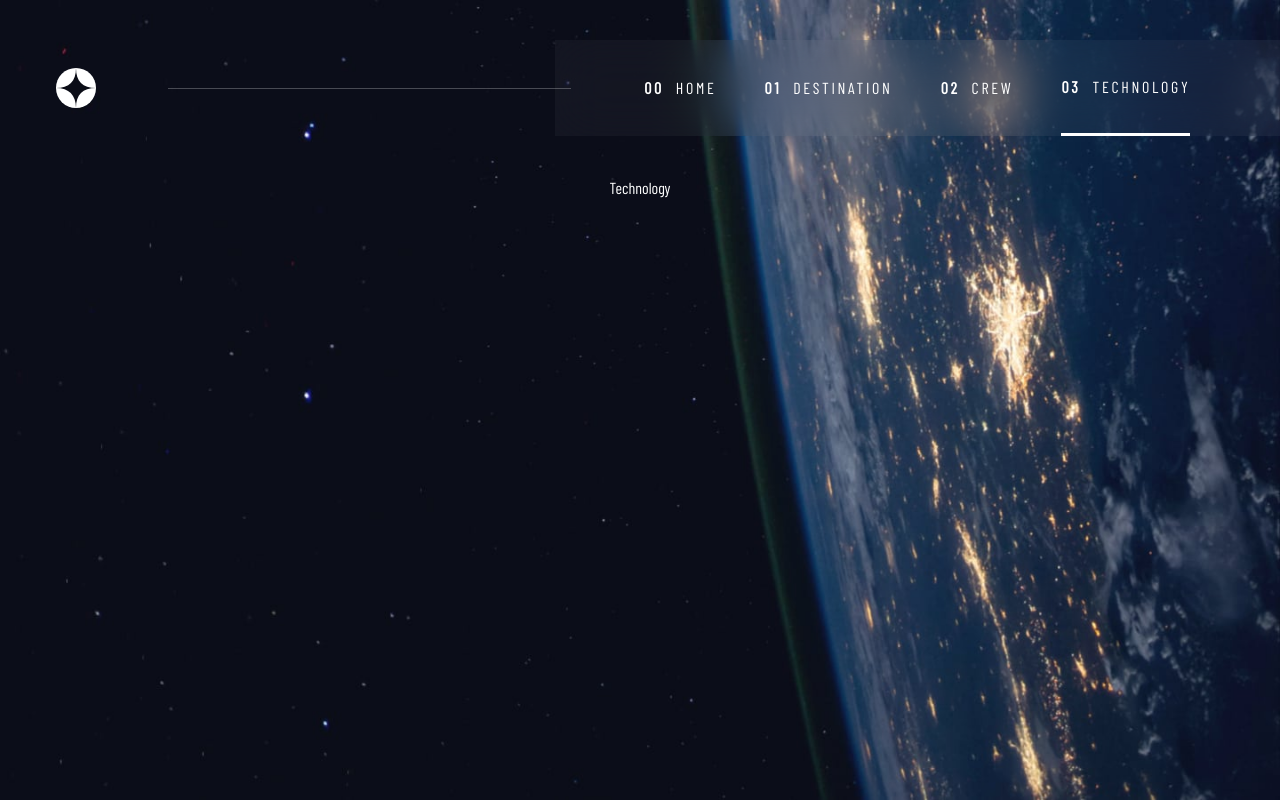
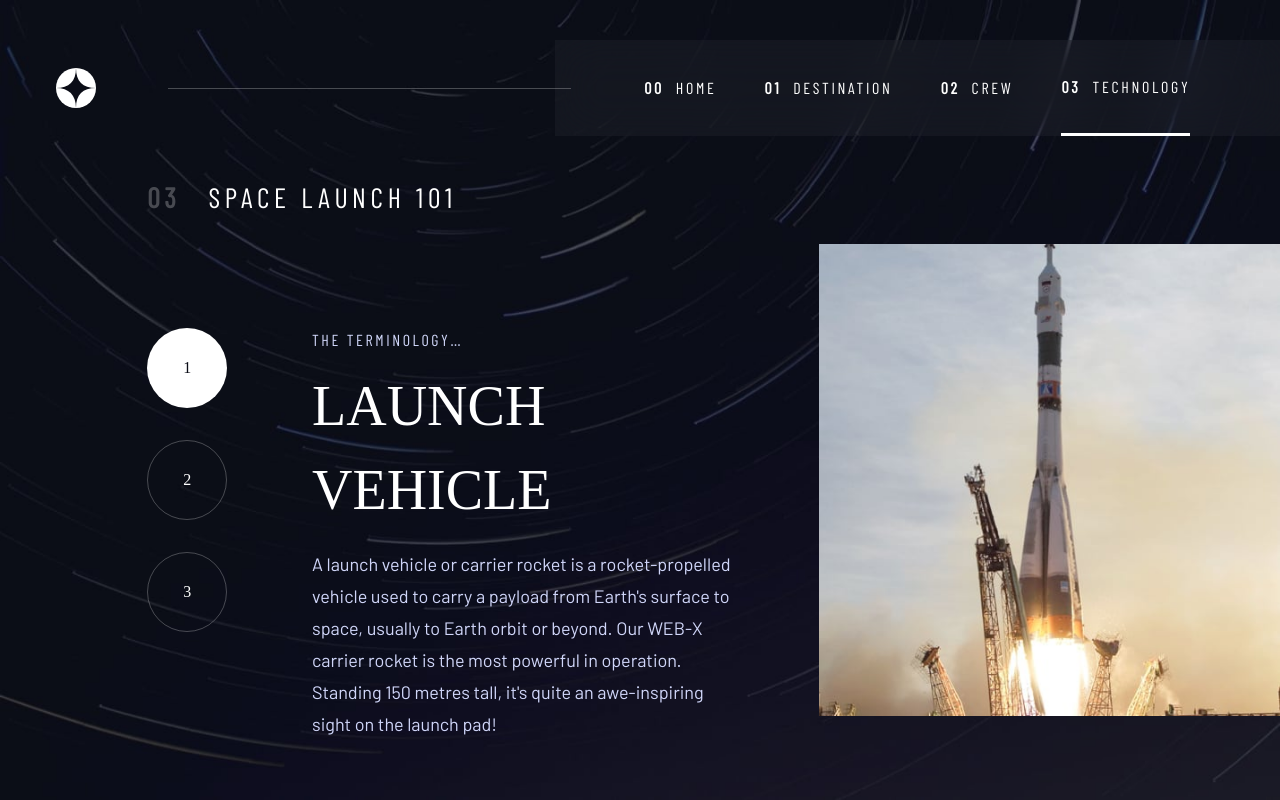
Before and after one commit to chakkasailesh/space-tourism-ui, a React (Create React App) app: page /technology in a window 1280 px wide. Built offline with nearby package versions, Linux system fonts and the light colour scheme; a web font is replaced by a local one.

Commit message:
added technology component

```diff
--- a/src/components/Destination.js
+++ b/src/components/Destination.js
@@ -81,7 +81,7 @@ const Destination = () => {
           <p className="text-center lg:text-start text-light text-[0.9375em] leading-[25px] sm:text-[1em] sm:leading-7 lg:text-[1.125em] lg:leading-8 font-barlow mb-8 sm:mb-16">
             {destinations[index].description}
           </p>
-          <div className="text-center lg:text-start flex flex-col sm:flex-row sm:gap-[50px] lg:gap-[4.7vw] sm:justify-center lg:justify-normal border-t-[#383B4B] border-t pt-7">
+          <div className="text-center lg:text-start flex flex-col sm:flex-row gap-4 sm:gap-[50px] lg:gap-[4.7vw] sm:justify-center lg:justify-normal border-t-[#383B4B] border-t pt-7">
             <div>
               <p className="text-[0.875em] tracking-[2.36px] text-light">
                 AVG. DISTANCE
--- a/src/components/Technology.js
+++ b/src/components/Technology.js
@@ -1,7 +1,96 @@
-import React from 'react'
+import React, { useState, useContext, useEffect } from 'react'
+import {
+  spaceportlandscape,
+  spaceportpotrait,
+  capsulepotrait,
+  capsulelandscape,
+  vehiclelandscape,
+  vehiclepotrait,
+} from '../assets/index'
+import { Context } from '../App'
+
+const technologies = [
+  {
+    id: 0,
+    name: 'LAUNCH VEHICLE',
+    description: `A launch vehicle or carrier rocket is a rocket-propelled vehicle used to carry a payload from Earth's surface to space, usually to Earth orbit or beyond. Our WEB-X carrier rocket is the most powerful in operation. Standing 150 metres tall, it's quite an awe-inspiring sight on the launch pad!`,
+    image1: vehiclelandscape,
+    image2: vehiclepotrait,
+  },
+  {
+    id: 1,
+    name: 'SPACEPORT',
+    description: `A spaceport or cosmodrome is a site for launching (or receiving) spacecraft, by analogy to the seaport for ships or airport for aircraft. Based in the famous Cape Canaveral, our spaceport is ideally situated to take advantage of the Earth’s rotation for launch.`,
+    image1: spaceportlandscape,
+    image2: spaceportpotrait,
+  },
+  {
+    id: 2,
+    name: 'SPACE CAPSULE',
+    description: `A space capsule is an often-crewed spacecraft that uses a blunt-body reentry capsule to reenter the Earth's atmosphere without wings. Our capsule is where you'll spend your time during the flight. It includes a space gym, cinema, and plenty of other activities to keep you entertained.`,
+    image1: capsulelandscape,
+    image2: capsulepotrait,
+  },
+]
 
 const Technology = () => {
-  return <div>Technology</div>
+  const [index, setIndex] = useState(0)
+  const setChild = useContext(Context)
+  useEffect(() => {
+    setChild('technology')
+  }, [setChild])
+  return (
+    <div className="flex flex-col w-full">
+      <p className="text-center lg:text-start text-[1em] tracking-[2.7px] sm:text-[1.25em] sm:tracking-[3.38px] xl:text-[1.75em] xl:tracking-[4.72px] sm:self-start sm:mt-10 lg:mt-0 sm:ml-14 lg:ml-[11.5vw] mb-8 sm:mb-[60px] lg:mb-[26px]">
+        <span className="text-white text-opacity-25 font-bold mr-[1em]">
+          03
+        </span>
+        SPACE LAUNCH 101
+      </p>
+      <div className="flex flex-col lg:flex-row lg:justify-between items-center lg:ml-[11.5vw]">
+        <div className="font-signature flex lg:flex-col gap-4 lg:gap-8 justify-center mb-[26px] sm:mb-11 lg:mb-0">
+          {technologies.map(({ id }) => (
+            <button
+              key={id}
+              onClick={() => {
+                setIndex(id)
+              }}
+              className={`size-10 sm:size-[60px] lg:size-20 rounded-full ${
+                id === index
+                  ? 'text-dark bg-white'
+                  : 'text-white border border-white/25 hover:border-white'
+              }`}
+            >
+              {id + 1}
+            </button>
+          ))}
+        </div>
+        <div className="text-center lg:text-start w-[88vw] sm:w-[60vw] lg:w-[33vw] lg:h-[303px]">
+          <p className="text-light text-[0.875em] tracking-[2.36px] sm:text-[1em] sm:tracking-[2.6px] mb-2 sm:mb-4 lg:mb-3">
+            THE TERMINOLOGY…
+          </p>
+          <h3 className="font-signature text-[1.5rem] sm:text-[2.5rem] xl:text-[3.5rem] mb-4">
+            {technologies[index].name}
+          </h3>
+          <p className="text-light text-[0.9375em] leading-[25px] sm:text-[1em] sm:leading-7 xl:text-[1.125em] xl:leading-8 font-barlow">
+            {technologies[index].description}
+          </p>
+        </div>
+        <div className="order-[-1] lg:order-1 lg:w-[36vw] mb-[34px] sm:mb-14 lg:mb-0">
+          <img
+            src={technologies[index].image1}
+            alt="technology landscape"
+            className="lg:hidden"
+          />
+          <img
+            src={technologies[index].image2}
+            alt="technology potrait"
+            className="hidden lg:block"
+          />
+        </div>
+      </div>
+    </div>
+  )
 }
 
 export default Technology
```
Also changed, not shown: src/assets/index.js (+20 -14 lines).
